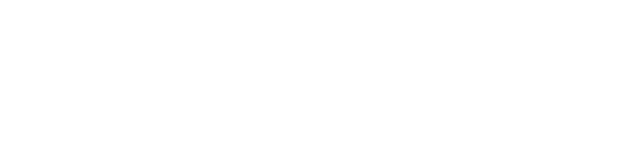
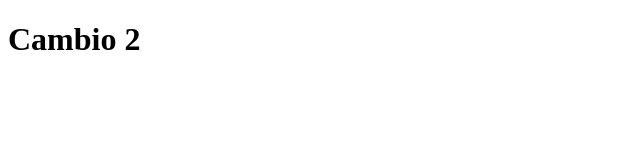
Before and after one commit to wesly2004/P-2GIT, a plain HTML site: page hs.html in a window 1280 px wide. Shown: the whole page, without its empty margins (0-640 px from the left). Drawn offline with Linux system fonts and the light colour scheme.

Commit message:
segundo cambio

```diff
--- a/hs.html
+++ b/hs.html
@@ -6,6 +6,7 @@
     <title>Document</title>
 </head>
 <body>
-
+    <h1>Cambio 2
+    </h1>
 </body>
 </html>
```
Also changed, not shown: index.html (+1 -0 lines).
